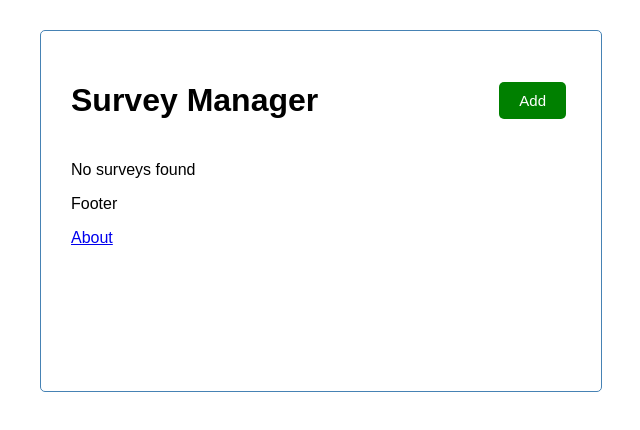
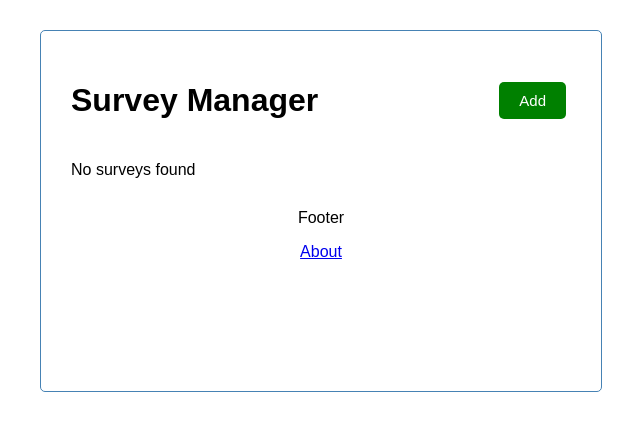
Before and after one commit to Hadi-AlKammouni/Surveys_Builder, a React (Create React App) app in the folder react-frontend/: page / in a window 1280 px wide. Shown: the top 430 px of the page, without its empty margins (319-959 px from the left). Built offline with nearby package versions, Linux system fonts and the light colour scheme; no server answers.

Commit message:
FE//Styling survey and footer  sections

```diff
--- a/react-frontend/src/index.css
+++ b/react-frontend/src/index.css
@@ -54,3 +54,21 @@ body {
   display: block;
   width: 100%;
 }
+
+.survey {
+  background: #bdbcbc;
+  margin: 5px;
+  padding: 10px 20px;
+  cursor: pointer;
+}
+
+.survey h3 {
+  display: flex;
+  align-items: center;
+  justify-content: space-between;
+}
+
+footer {
+  margin-top: 30px;
+  text-align: center;
+}
```
